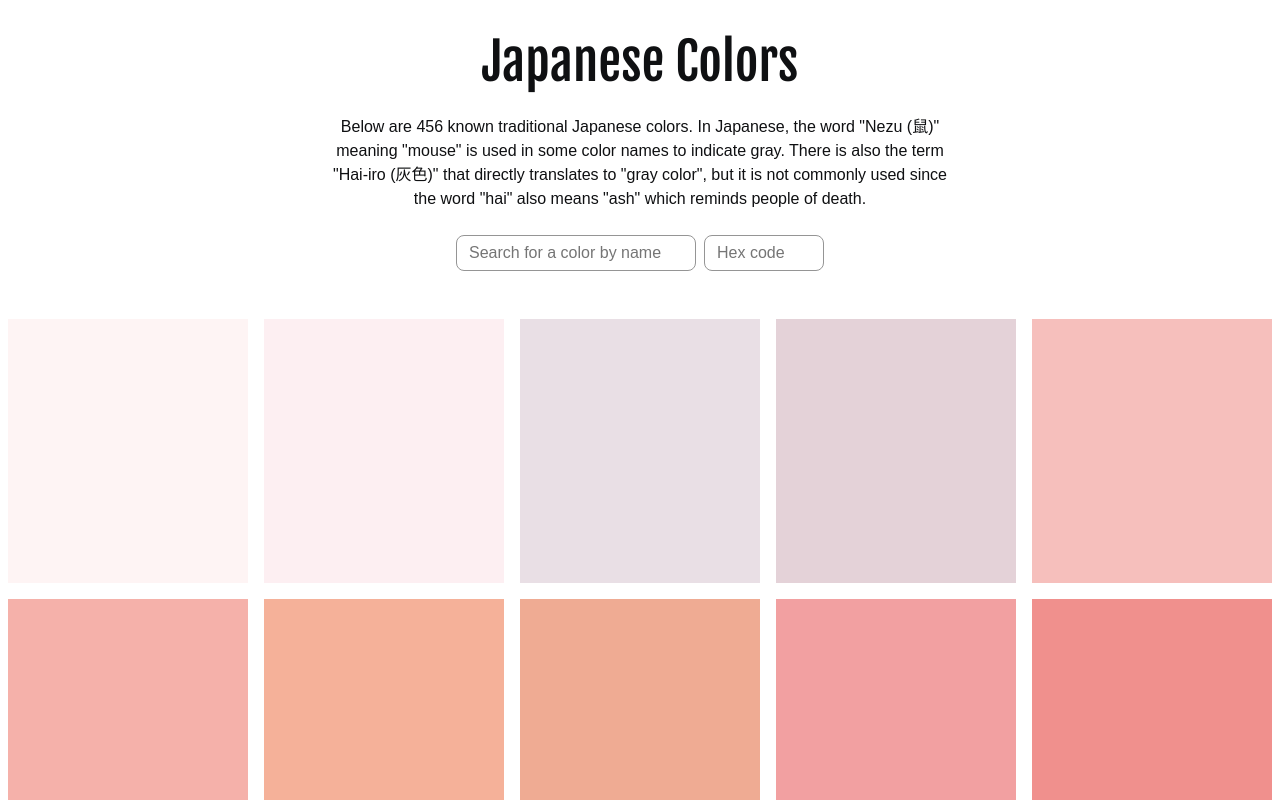
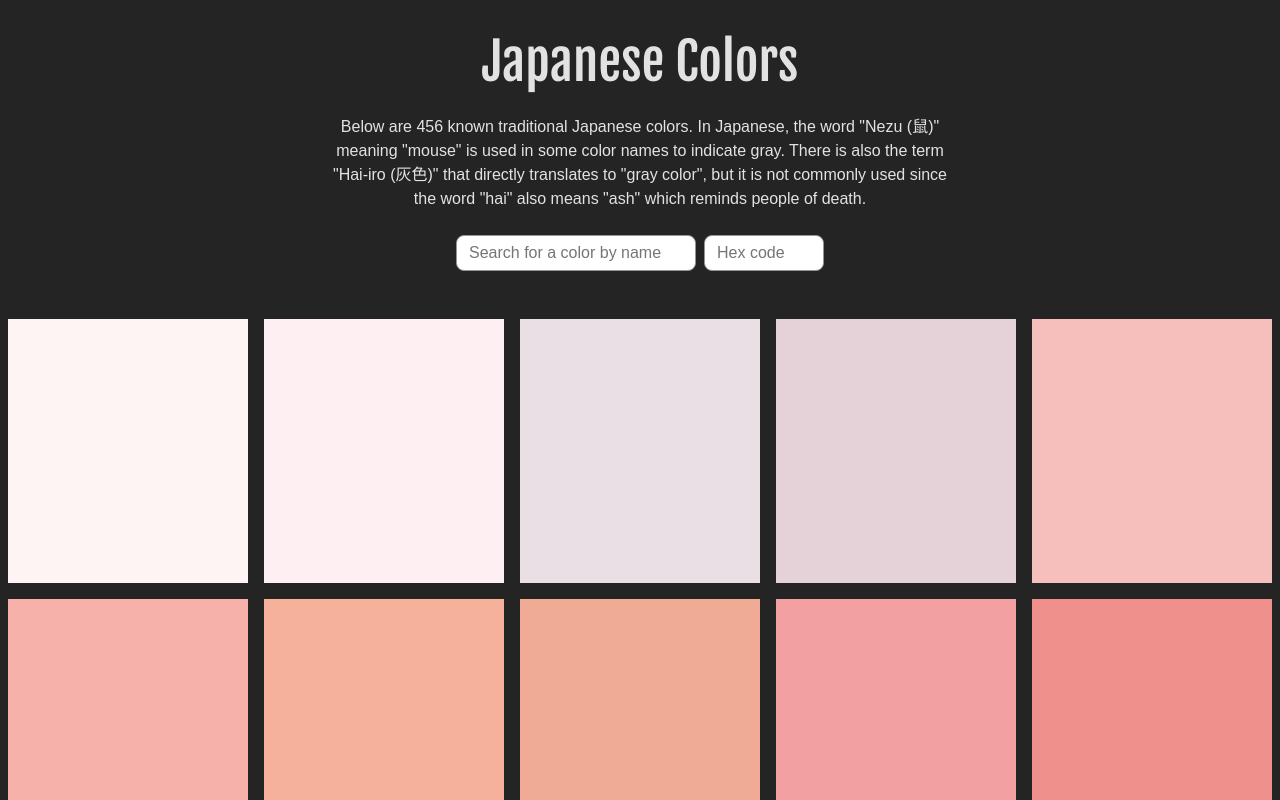
Before and after one commit to weebao/japanese-colors, a React (Vite) app: page / in a window 1280 px wide. Shown: the top 800 px of the page. Built offline with nearby package versions, Linux system fonts and the light colour scheme; a web font is replaced by a local one.

Commit message:
Remove light mode

```diff
--- a/src/index.css
+++ b/src/index.css
@@ -17,16 +17,3 @@ h1 {
   font-size: 3.2em;
   line-height: 1.1;
 }
-
-@media (prefers-color-scheme: light) {
-  :root {
-    color: #0f1012;
-    background-color: #ffffff;
-  }
-  a:hover {
-    color: #747bff;
-  }
-  button {
-    background-color: #f9f9f9;
-  }
-}
```
